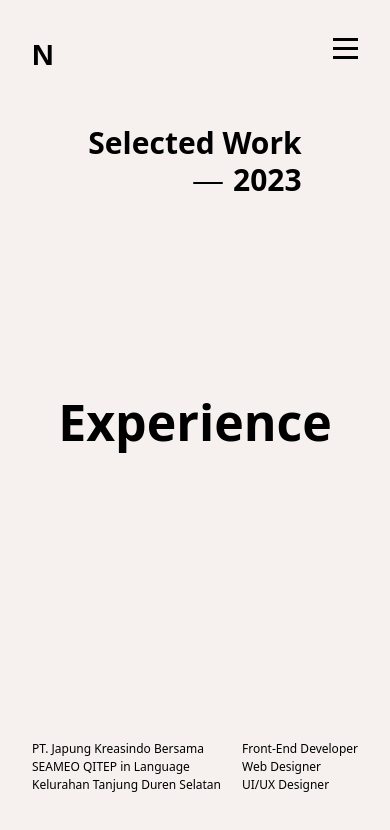
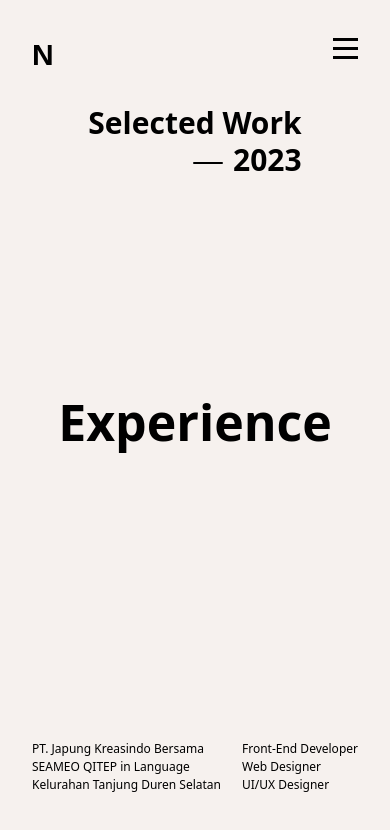
Before and after one commit to nalendramuhammad/nalendra, a Next.js app: page /experience in a window 390 px wide. Shown: the top 830 px of the page. Built offline with nearby package versions, Linux system fonts and the light colour scheme.

Commit message:
fix responsive

```diff
--- a/styles/Layout/Header.module.scss
+++ b/styles/Layout/Header.module.scss
@@ -27,6 +27,7 @@
       gap: 2rem;
     }
   }
+
   .hamburger-menu {
     display: none; /* Hide the menu icon by default */
     cursor: pointer;
--- a/styles/Main/esc.module.scss
+++ b/styles/Main/esc.module.scss
@@ -72,7 +72,7 @@
     height: 100vh;
     .esc__container {
       .esc__container__title {
-        top: 120px;
+        top: 100px;
         .word {
           margin-right: 0;
           .gatau {
```
